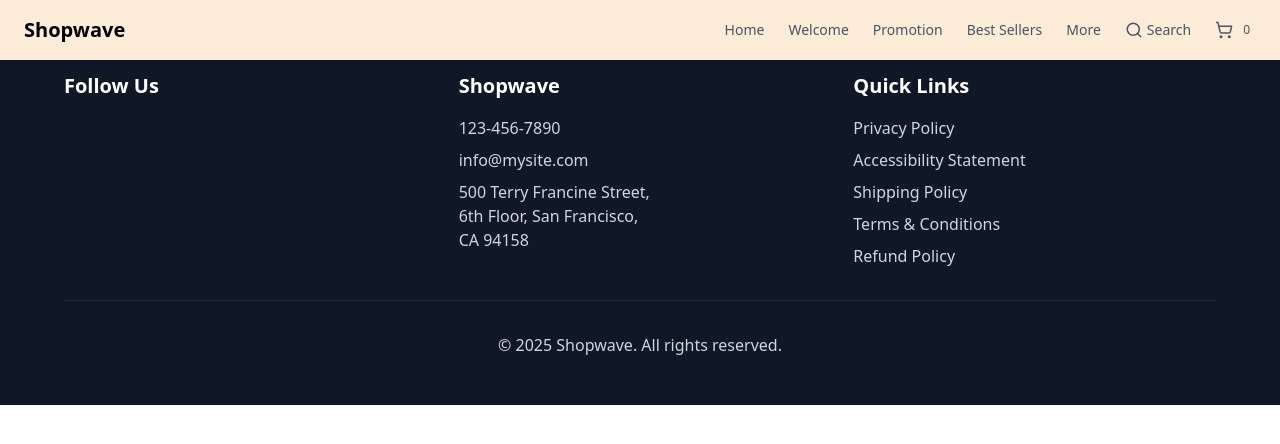
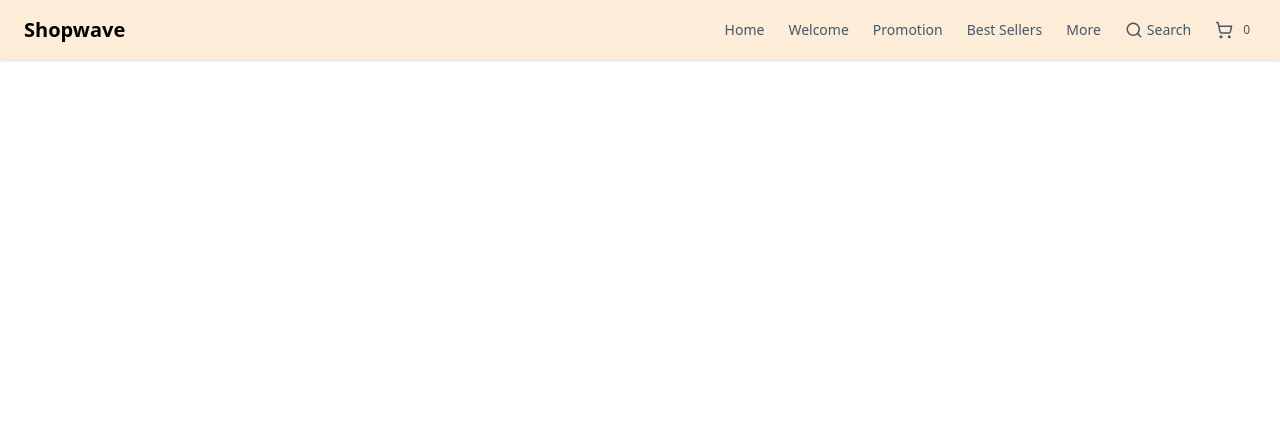
Before and after one commit to Ravidu-Senevirathne/shopwave, a React (Vite) app: page /vendor-dashboard in a window 1280 px wide. Shown: the top 444 px of the page. Built offline with nearby package versions, Linux system fonts and the light colour scheme.

Commit message:
fixed route bug

```diff
--- a/src/App.jsx
+++ b/src/App.jsx
@@ -23,13 +23,13 @@ function App() {
             <Home/>
             <OurStory/>
             <FollowUs/>
+            <Footer/>
           </>
         } />
 
         <Route path="/admin-dashboard" element={<AdminDashboard />} />
         <Route path='/vendor-dashboard' element={<VendorDashboard/>}/>
       </Routes>
-      <Footer/>
     </Router>
   )
 }
```
